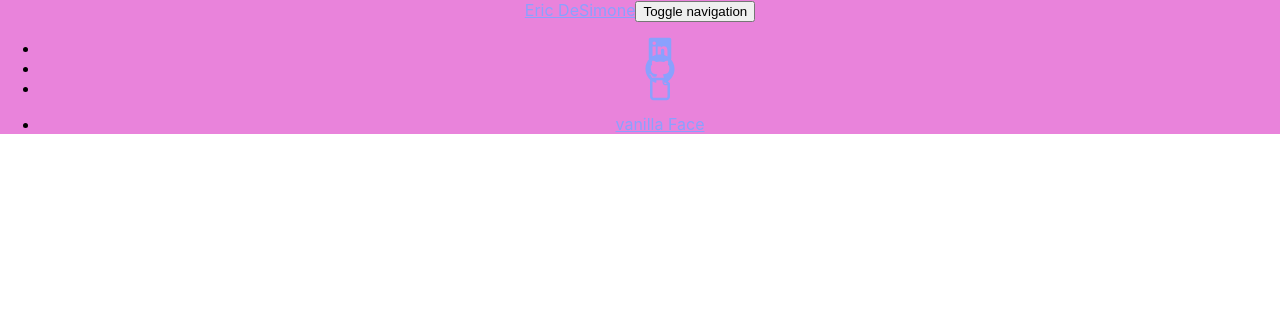
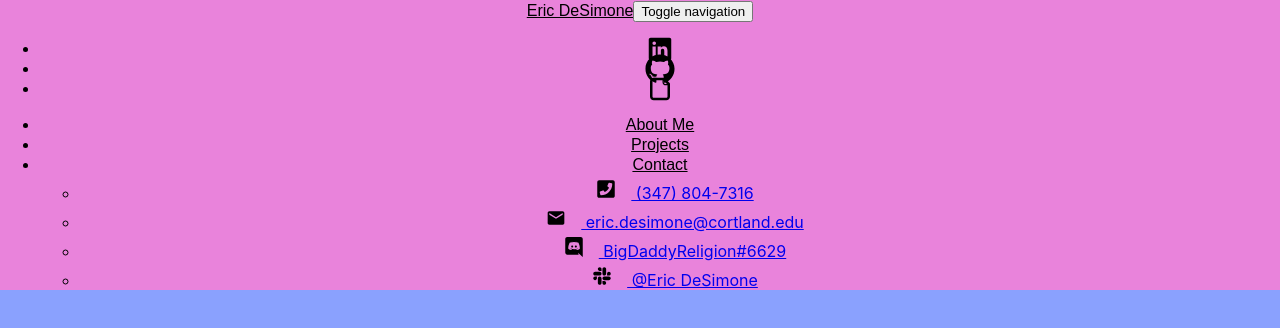
Before and after one commit to RickySauce/portfolio, a React (Create React App) app in the folder client/: page / in a window 1280 px wide. Shown: the top 328 px of the page. Built offline with nearby package versions, Linux system fonts and the light colour scheme; the HTML template or start-up script is replaced by a standard one.

Commit message:
more styling

```diff
--- a/client/src/App.css
+++ b/client/src/App.css
@@ -1,5 +1,9 @@
 .App {
   text-align: center;
+}
+
+body {
+  background-color: #8AA1FE;
 }
 
 .App-logo {
--- a/client/src/App.js
+++ b/client/src/App.js
@@ -9,7 +9,9 @@ class App extends Component {
     return (
       <div className="App">
       <Router>
-        <NavBar/>
+        <React.Fragment>
+          <NavBar/>
+        </React.Fragment>
       </Router>
       </div>
     );
--- a/client/src/components/NavBar.js
+++ b/client/src/components/NavBar.js
@@ -1,31 +1,38 @@
 import React from 'react';
 import '../css/navbar.css'
-import { Navbar, Nav, NavItem } from 'react-bootstrap'
+import { Navbar, Nav, NavItem, NavDropdown, MenuItem } from 'react-bootstrap'
 import { Link } from 'react-router-dom'
 import { IoLogoLinkedin } from "react-icons/io";
-import { FaGithub } from "react-icons/fa";
+import { FaGithub, FaPhoneSquare, FaDiscord, FaSlack} from "react-icons/fa";
+import { MdEmail } from "react-icons/md";
 import { TiDocument} from "react-icons/ti";
-import capitalize from '../capitalize'
 
 
-const NavBar = (props) => {
+const NavBar = () => {
 
   return (
   <Navbar default collapseOnSelect>
     <Navbar.Header>
       <Navbar.Brand>
-        <Link to="/farts">Eric DeSimone</Link>
+        <Link to="/">Eric DeSimone</Link>
       </Navbar.Brand>
       <Navbar.Toggle />
     </Navbar.Header>
     <Navbar.Collapse >
       <Nav pullLeft>
-      <NavItem eventKey={1} componentClass={Link} href='/ww'  to='/ww'> <IoLogoLinkedin className='nav-icon'/></NavItem>
-      <NavItem eventKey={2} componentClass={Link} href='/ww'  to='/ww'> <FaGithub className='nav-icon'/></NavItem>
-      <NavItem eventKey={3} componentClass={Link} href='/ww'  to='/ww'> <TiDocument className='nav-icon'/></NavItem>
+      <NavItem eventKey={1}> <IoLogoLinkedin className='nav-icon'/></NavItem>
+      <NavItem eventKey={2}> <FaGithub className='nav-icon'/></NavItem>
+      <NavItem eventKey={3}> <TiDocument className='nav-icon'/></NavItem>
       </Nav>
       <Nav pullRight >
-      <NavItem eventKey={1} componentClass={Link} href='/ww'  to='/ww'> vanilla Face</NavItem>
+      <NavItem eventKey={4} componentClass={Link} href='/'  to='/'> About Me</NavItem>
+      <NavItem eventKey={5} componentClass={Link} href='/projects'  to='/projects'> Projects</NavItem>
+      <NavDropdown eventKey={6} title="Contact">
+      <MenuItem eventKey={6.1}> <FaPhoneSquare className='nav-dropdown-icon'/> (347) 804-7316</MenuItem>
+      <MenuItem eventKey={6.2}> <MdEmail className='nav-dropdown-icon'/> eric.desimone@cortland.edu</MenuItem>
+      <MenuItem eventKey={6.3}> <FaDiscord className='nav-dropdown-icon'/> BigDaddyReligion#6629</MenuItem>
+      <MenuItem eventKey={6.4}> <FaSlack className='nav-dropdown-icon'/> @Eric DeSimone</MenuItem>
+      </NavDropdown>
       </Nav>
       </Navbar.Collapse>
     </Navbar>
--- a/client/src/css/navbar.css
+++ b/client/src/css/navbar.css
@@ -1,20 +1,63 @@
 .navbar-default {
   background-color: #E983DB;
+  border-color: #E983DB;
   background-image: none;
   background-repeat: no-repeat;
  }
 
- .navbar-default .navbar-nav > li > a {
-      color: #8AA1FE;
-  }
+.navbar-default .navbar-nav > li > a {
+    color: black;
+    font-size: 16px;
+    font-family: Arial;
+}
 
-  .navbar-default .container .navbar-header > a {
-    color: #8AA1FE;
-  }
+.navbar-default .navbar-nav > li > a:hover {
+     color: #8AA1FE;
+     font-weight: bold;
+ }
+
+.navbar-default .container .navbar-header > a {
+  color: black;
+  font-family: Arial;
+}
+
+.navbar-default .container .navbar-header > a:hover {
+  color: #8AA1FE;
+  font-weight: bold;
+}
+
+.navbar-nav > .open > a:focus, .navbar-default .navbar-nav > .open > a:hover {
+  border-color: #E983DB;
+  background-color: #E983DB;
+  background-image: none;
+  background-repeat: no-repeat;
+}
+
+.navbar-default .navbar-nav>.open>a, .navbar-default .navbar-nav>.open>a:focus, .navbar-default .navbar-nav>.open>a:hover{
+  color: #8AA1FE;
+  font-weight: bold;
+  border-color: #E983DB;
+  background-color: #E983DB;
+  background-image: none;
+  background-repeat: no-repeat;
+}
 
 .nav-icon {
-  color: #8AA1FE;
+  color: black;
   width: 30px;
   height: 30px;
   margin: -10px;
 }
+
+.nav-dropdown-icon {
+  color: black;
+  margin: 5px 15px 0px -10px;
+  width: 20px;
+  height: 20px;
+}
+
+.nav-icon:hover {
+  color: #8AA1FE;
+  width: 35px;
+  height: 35px;
+}
```
